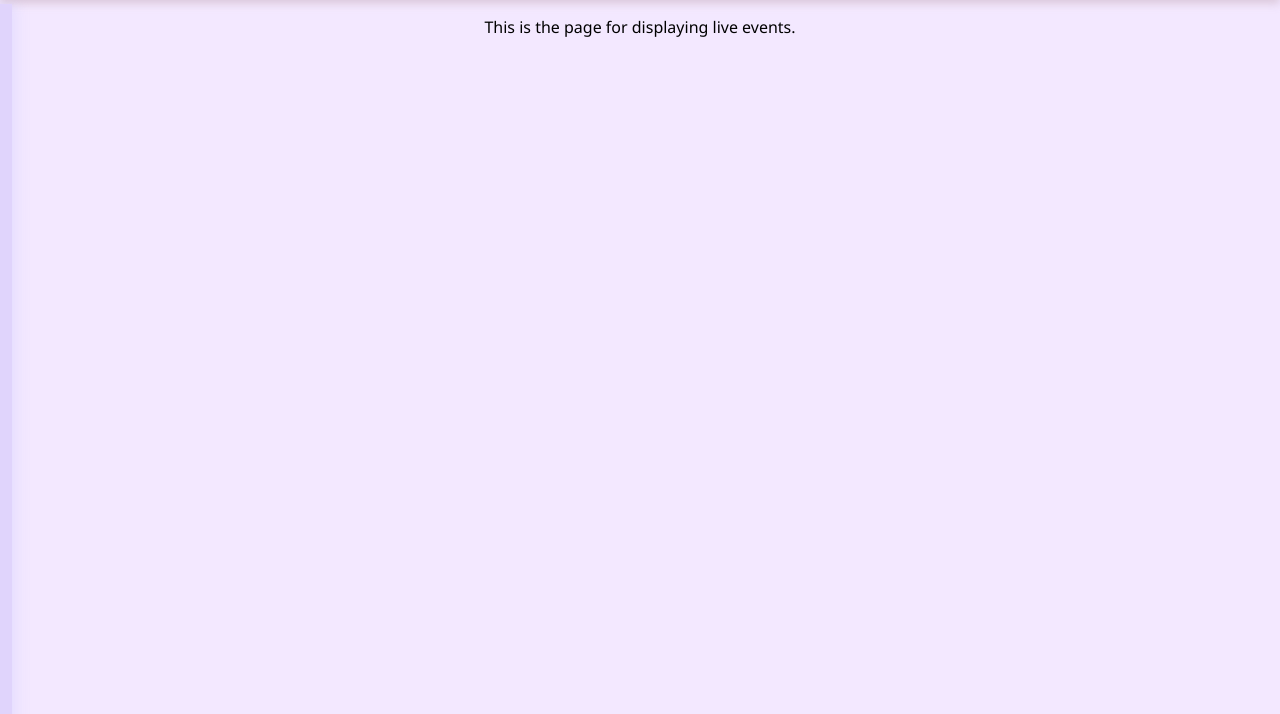
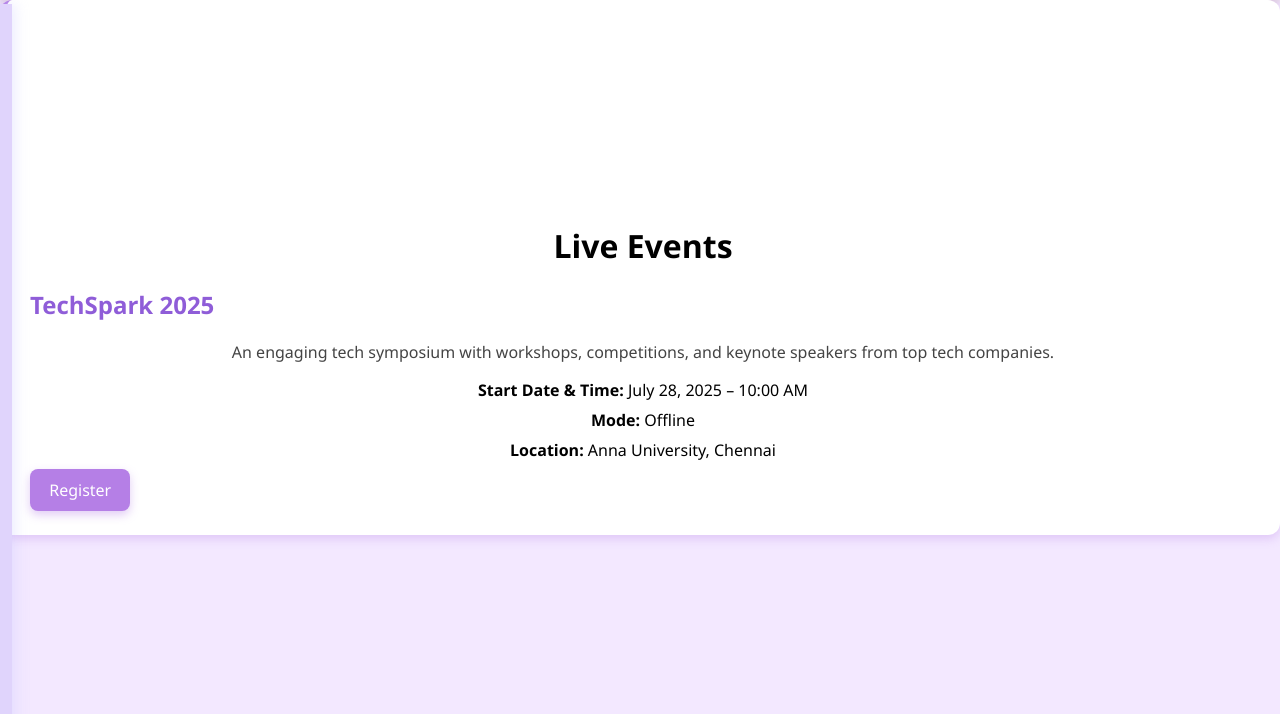
Before and after one commit to SLokesh1810/Eventra, a Django app: page /events/live_events/ in a window 1280 px wide. Shown: the part 86-800 px from the top of the page. Run offline with Django 5.2, Linux system fonts and the light colour scheme; a user stored in the database is signed in; data comes from the database, SQL or seed files in the repository.

Commit message:
Updated liveevents page

```diff
--- a/events/templates/live_events.html
+++ b/events/templates/live_events.html
@@ -5,7 +5,18 @@
 {% endblock %}
 
 {% block content %}
-<p>This is the page for displaying live events.</p>
+<div class="event-card">
+        <h1>Live Events</h1>
+            <h2>TechSpark 2025</h2>
+            <p class="description">An engaging tech symposium with workshops, competitions, and keynote speakers from top tech companies.</p>
+            <div class="event-details">
+                <p><strong>Start Date & Time:</strong> July 28, 2025 – 10:00 AM</p>
+                <p><strong>Mode:</strong> Offline</p>
+                <p><strong>Location:</strong> Anna University, Chennai</p>
+            </div>
+            <a href="{% url 'register_events' %}" class="register-btn">Register</a>
+        </div>
+    </div>
 
 <script>
     document.getElementById('upcoming_events').classList.remove('active-tab');
```
